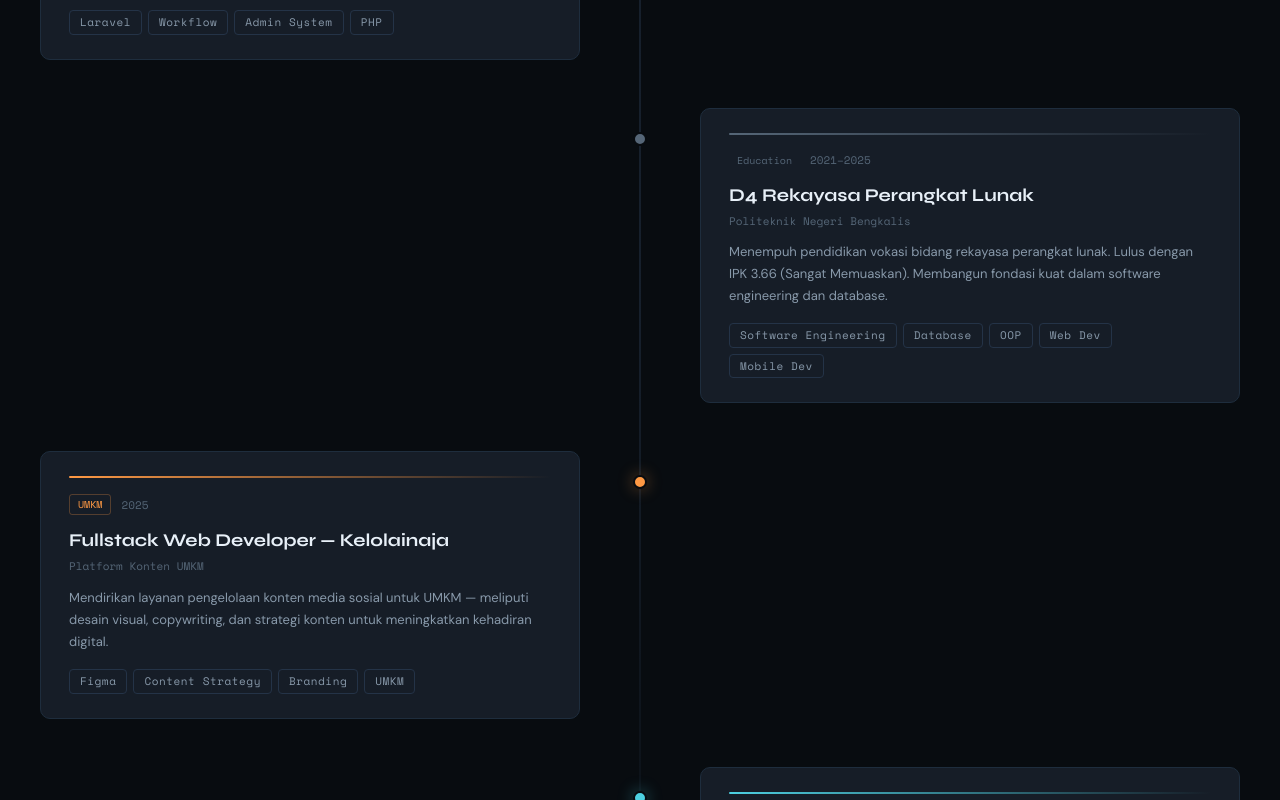
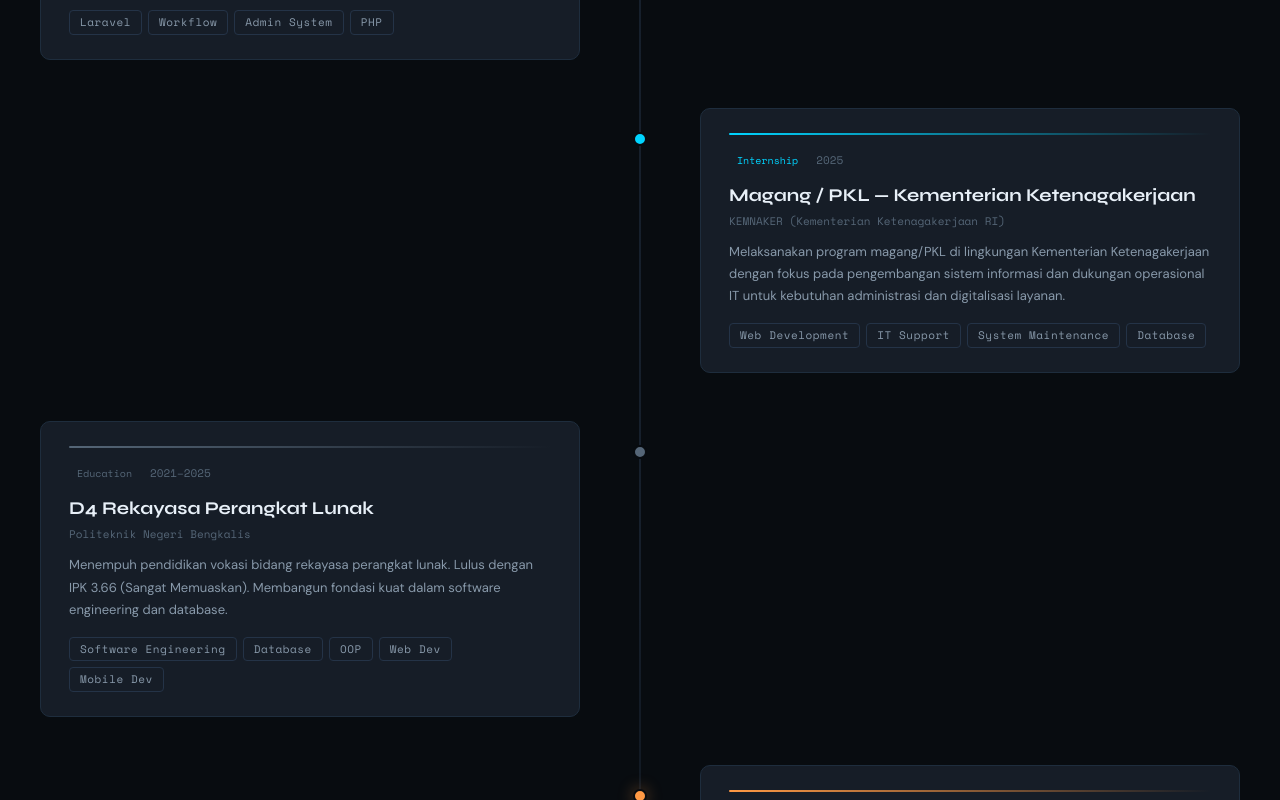
Before and after one commit to adriansyah1972/portofolio, a Next.js app: page / in a window 1280 px wide. Shown: the part 4700-5500 px from the top of the page. Built offline with nearby package versions, Linux system fonts and the light colour scheme.

Commit message:
Update tampilan portfolio

```diff
--- a/app/components/Journey.tsx
+++ b/app/components/Journey.tsx
@@ -41,7 +41,16 @@ const journeys = [
     color: '#aa88ff',
     side: 'left',
   },
-
+  {
+  year: '2025',
+  badge: 'Internship',
+  title: 'Magang / PKL — Kementerian Ketenagakerjaan',
+  org: 'KEMNAKER (Kementerian Ketenagakerjaan RI)',
+  desc: 'Melaksanakan program magang/PKL di lingkungan Kementerian Ketenagakerjaan dengan fokus pada pengembangan sistem informasi dan dukungan operasional IT untuk kebutuhan administrasi dan digitalisasi layanan.',
+  tags: ['Web Development', 'IT Support', 'System Maintenance', 'Database'],
+  color: 'var(--accent)',
+  side: 'right',
+},
   {
     year: '2021–2025',
     badge: 'Education',
@@ -50,7 +59,7 @@ const journeys = [
     desc: 'Menempuh pendidikan vokasi bidang rekayasa perangkat lunak. Lulus dengan IPK 3.66 (Sangat Memuaskan). Membangun fondasi kuat dalam software engineering dan database.',
     tags: ['Software Engineering', 'Database', 'OOP', 'Web Dev','Mobile Dev'],
     color: 'var(--text3)',
-    side: 'right',
+    side: 'left',
   },
   {
     year: '2025',
@@ -60,7 +69,7 @@ const journeys = [
     desc: 'Mendirikan layanan pengelolaan konten media sosial untuk UMKM — meliputi desain visual, copywriting, dan strategi konten untuk meningkatkan kehadiran digital.',
     tags: ['Figma', 'Content Strategy', 'Branding', 'UMKM'],
     color: '#ff9944',
-    side: 'left',
+    side: 'right',
   },
   {
   year: '2025',
@@ -70,7 +79,7 @@ const journeys = [
   desc: 'Merancang pengalaman pengguna dan antarmuka aplikasi Mental Health Care yang berfokus pada self-care, mood tracking, dan rekomendasi aktivitas healing secara personal dan real-time.',
   tags: ['Figma', 'UI/UX Design', 'User Research', 'Kotlin'],
   color: '#4dd0e1',
-  side: 'right',
+  side: 'left',
 },
 ];
 
```
